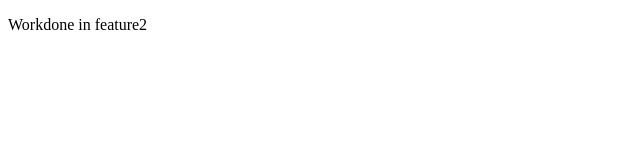
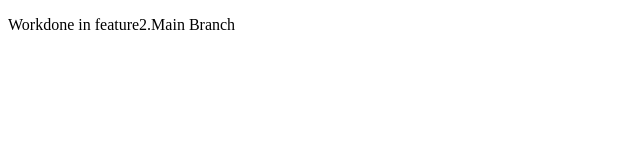
Before and after one commit to Abhinaya9181/another_one, a plain HTML site: page index.html in a window 1280 px wide. Shown: the whole page, without its empty margins (0-640 px from the left). Drawn offline with Linux system fonts and the light colour scheme.

Commit message:
Added main

```diff
--- a/index.html
+++ b/index.html
@@ -6,7 +6,7 @@
     <title>Document</title>
 </head>
 <body>
-    <p>Workdone in feature2</p>
+    <p>Workdone in feature2.Main Branch</p>
 
 </body>
 </html>
```
